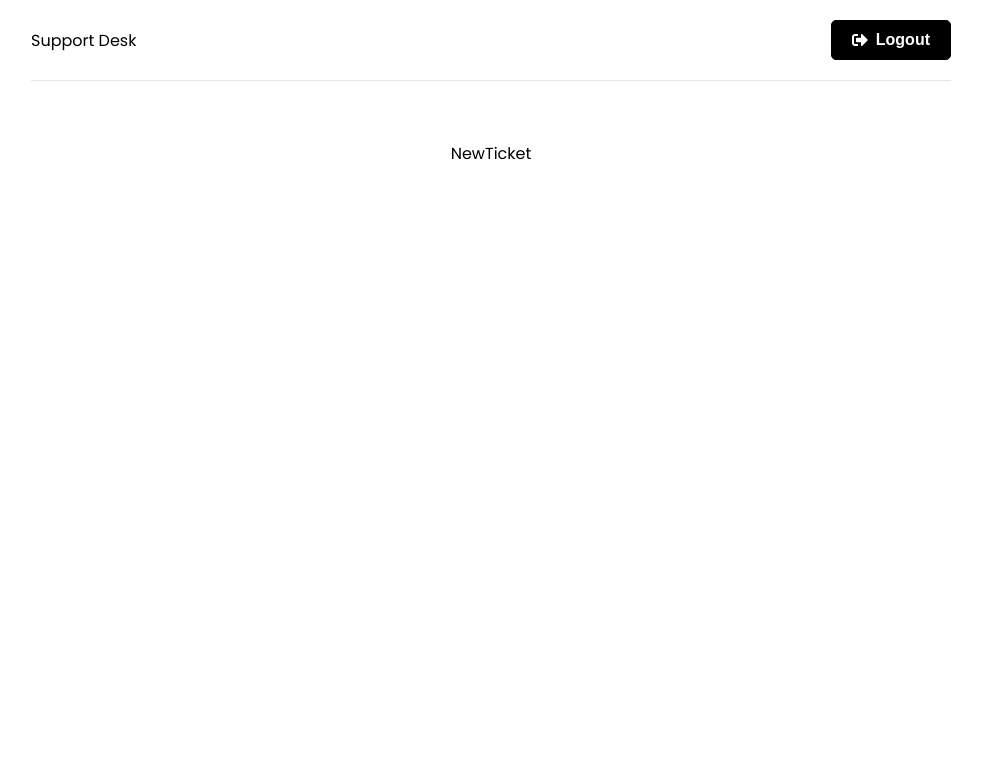
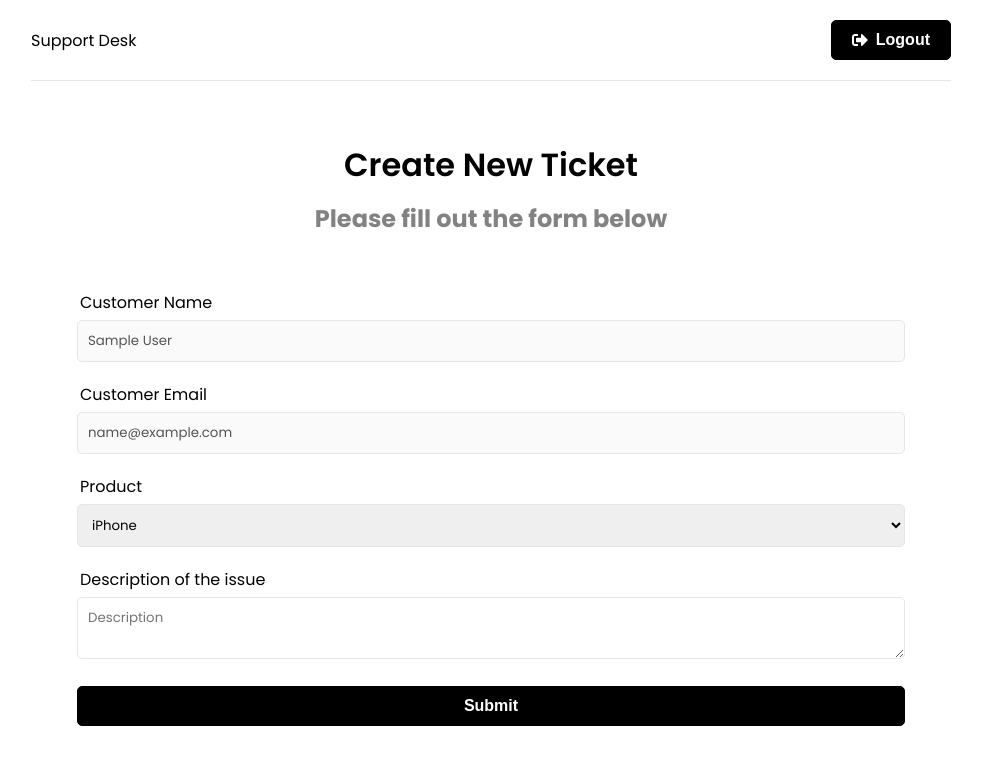
Before and after one commit to raniagh/support-desk, a React (Create React App) app in the folder frontend/: page /new-ticket in a window 1280 px wide. Shown: the top 764 px of the page, without its empty margins (149-1131 px from the left). Built offline with nearby package versions, Linux system fonts and the light colour scheme; sample sign-in values are in the browser's storage.

Commit message:
ticket form UI

```diff
--- a/frontend/src/pages/NewTicket.jsx
+++ b/frontend/src/pages/NewTicket.jsx
@@ -1,5 +1,66 @@
+import { useState } from "react";
+import { useSelector } from "react-redux";
+
 function NewTicket() {
-  return <div>NewTicket</div>;
+  const { user } = useSelector((state) => state.auth);
+  const [name] = useState(user.name);
+  const [email] = useState(user.email);
+  const [product, setProduct] = useState("");
+  const [description, setDescription] = useState("");
+
+  const onSubmit = (e) => {
+    e.preventDefault();
+  };
+
+  return (
+    <>
+      <section className="heading">
+        <h1>Create New Ticket</h1>
+        <p>Please fill out the form below</p>
+      </section>
+      <section className="form">
+        <div className="form-group">
+          <label htmlFor="name">Customer Name</label>
+          <input type="text" className="form-control" value={name} disabled />
+        </div>
+        <div className="form-group">
+          <label htmlFor="email">Customer Email</label>
+          <input type="text" className="form-control" value={email} disabled />
+        </div>
+        <form onSubmit={onSubmit}>
+          <div className="form-group">
+            <label htmlFor="product">Product </label>
+            <select
+              name="product"
+              id="product"
+              value={product}
+              onChange={(e) => setProduct(e.target.value)}
+            >
+              <option value="iPhone">iPhone</option>
+              <option value="Macbook Pro">Macbook Pro</option>
+              <option value="iMac">iMac</option>
+              <option value="iPad">iPad</option>
+            </select>
+          </div>
+
+          <div className="form-group">
+            <label htmlFor="description">Description of the issue </label>
+            <textarea
+              name="description"
+              className="form-control"
+              id="description"
+              placeholder="Description"
+              value={description}
+              onChange={(e) => setDescription(e.target.value)}
+            ></textarea>
+          </div>
+          <div className="form-group">
+            <button className="btn btn-block">Submit</button>
+          </div>
+        </form>
+      </section>
+    </>
+  );
 }
 
 export default NewTicket;
```
